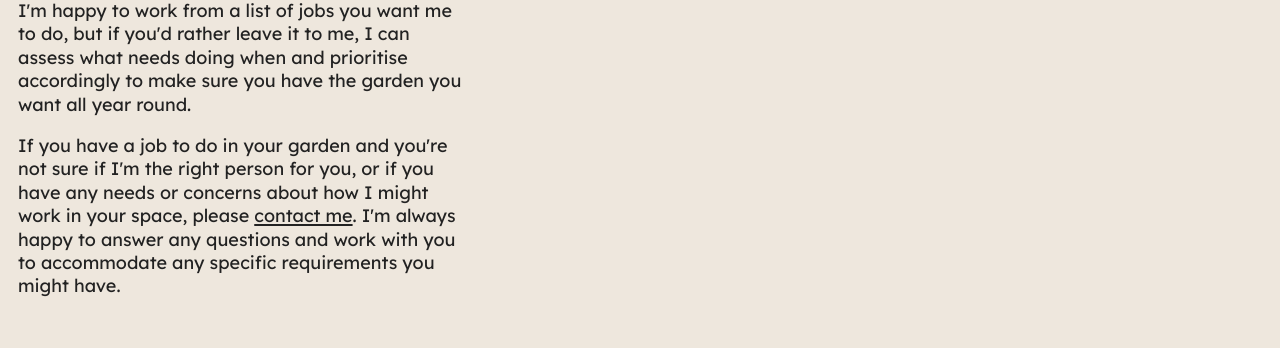
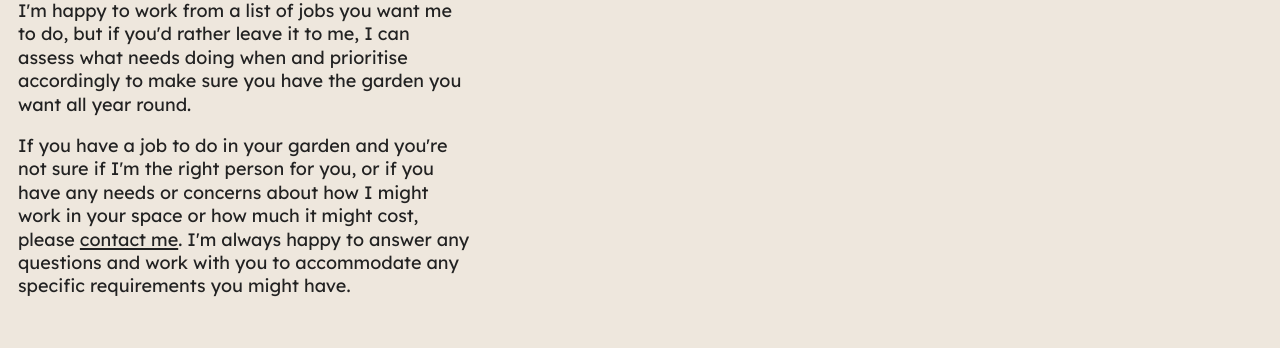
Before and after one commit to beeLexington/greenandwild.garden, a SvelteKit app: page / in a window 1280 px wide. Shown: the part 3480-3828 px from the top of the page. Built offline with nearby package versions, Linux system fonts and the light colour scheme.

Commit message:
Hint at how to get cost information

```diff
--- a/src/routes/+page.svelte
+++ b/src/routes/+page.svelte
@@ -96,9 +96,10 @@ import TextPatch from "$lib/text-patch.svelte";
 		<p>
 			If you have a job to do in your garden and you're not sure if I'm the
 			right person for you, or if you have any needs or concerns about how I
-			might work in your space, please <a href="#contact">contact me</a>. I'm
-			always happy to answer any questions and work with you to accommodate any
-			specific requirements you might have.
+			might work in your space or how much it might cost, please <a
+				href="#contact">contact me</a
+			>. I'm always happy to answer any questions and work with you to
+			accommodate any specific requirements you might have.
 		</p>
 	</TextPatch>
 </section>
```
